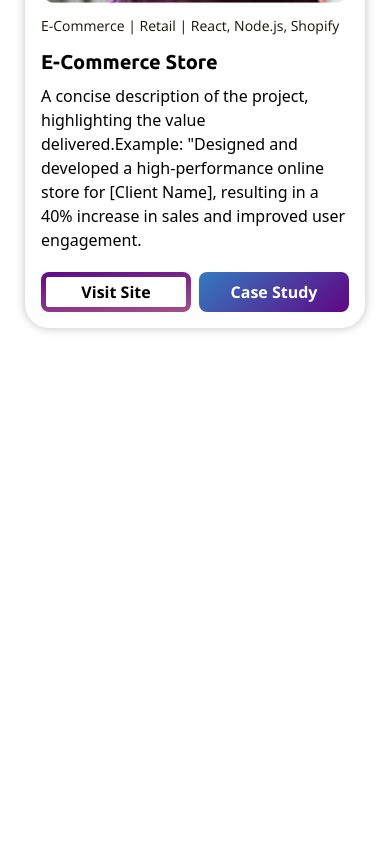
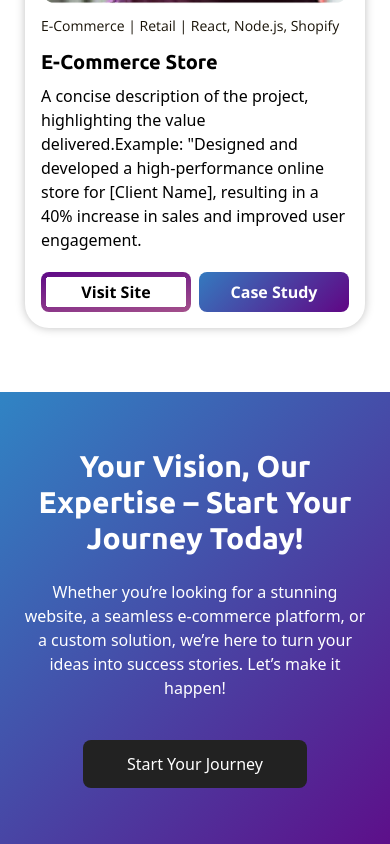
Before and after one commit to DevAttaKhan/netwinds, a Next.js app: page / in a window 390 px wide. Shown: the part 7447-8291 px from the top of the page. Before the commit the page ends 7839 px from the top, so only its background shows below. Built offline with nearby package versions, Linux system fonts and the light colour scheme.

Commit message:
feat: created cta section

```diff
--- a/src/app/(home)/page.tsx
+++ b/src/app/(home)/page.tsx
@@ -1,4 +1,10 @@
-import { Banner, Projects, Services, WhyUs } from "@/components/sections/home";
+import {
+  Banner,
+  Cta,
+  Projects,
+  Services,
+  WhyUs,
+} from "@/components/sections/home";
 
 const HomePage = () => {
   return (
@@ -7,6 +13,7 @@ const HomePage = () => {
       <Services />
       <WhyUs />
       <Projects />
+      <Cta />
     </>
   );
 };
--- /dev/null
+++ b/src/components/sections/home/cta.tsx
@@ -0,0 +1,21 @@
+import React from "react";
+
+export const Cta = () => {
+  return (
+    <section className="py-14 md:py-20 lg:py-24 gradient-animation">
+      <div className="max-w-[1135px] px-5 mx-auto text-white text-center">
+        <h2 className=" text-3xl md:text-4xl lg:text-5xl font-bold  font-primary mb-6">
+          Your Vision, Our Expertise – Start Your Journey Today!
+        </h2>
+        <p className="max-w-[945px] mx-auto text-base md:text-xl ">
+          Whether you’re looking for a stunning website, a seamless e-commerce
+          platform, or a custom solution, we’re here to turn your ideas into
+          success stories. Let’s make it happen!
+        </p>
+        <button className="bg-accent text-white px-11 py-3 rounded-lg mt-10 md:mt-12  lg:mt-16">
+          Start Your Journey
+        </button>
+      </div>
+    </section>
+  );
+};
--- a/src/components/sections/home/index.ts
+++ b/src/components/sections/home/index.ts
@@ -2,3 +2,4 @@ export * from "./banner";
 export * from "./services";
 export * from "./why-us";
 export * from "./projects";
+export * from "./cta";
```
